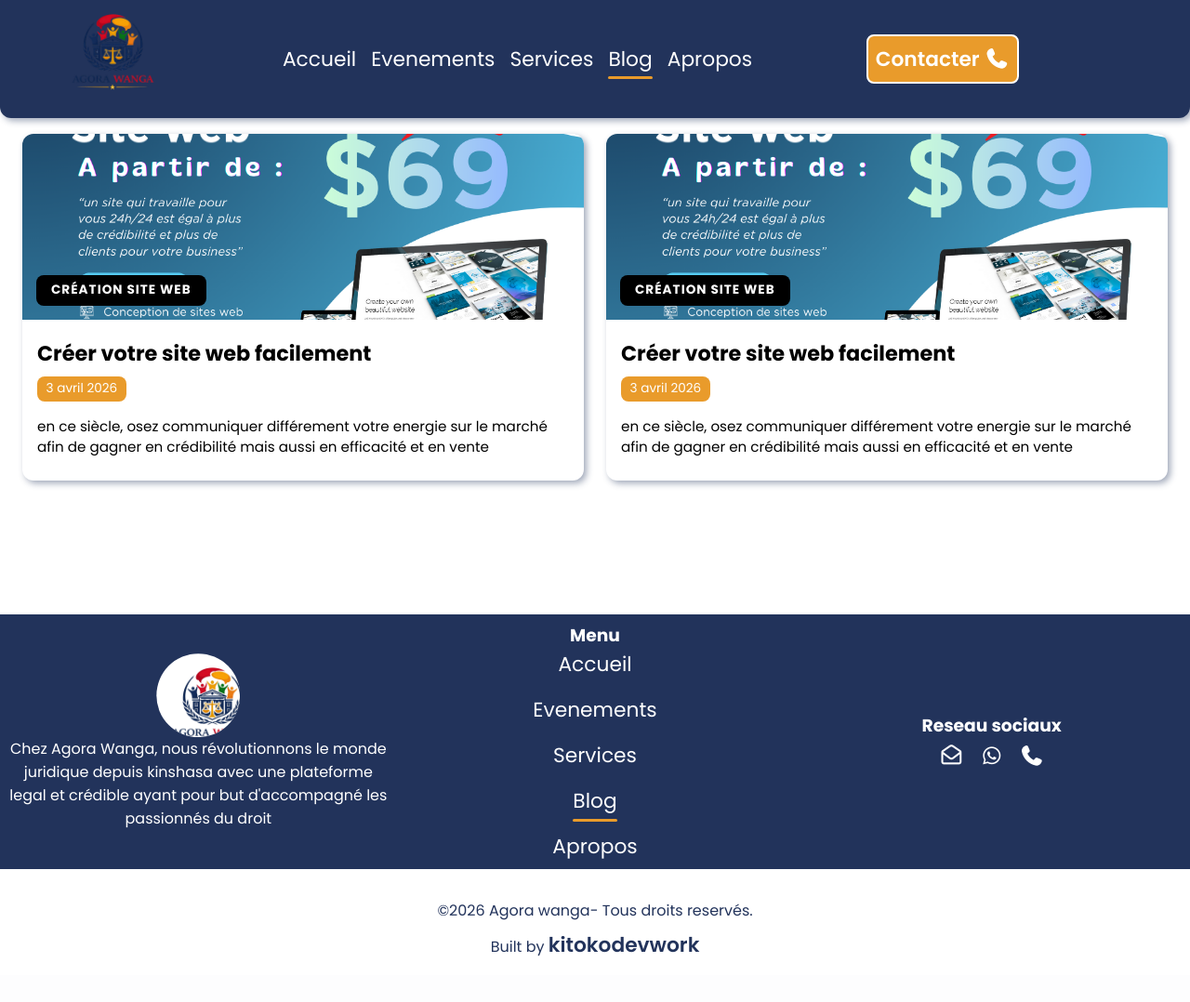
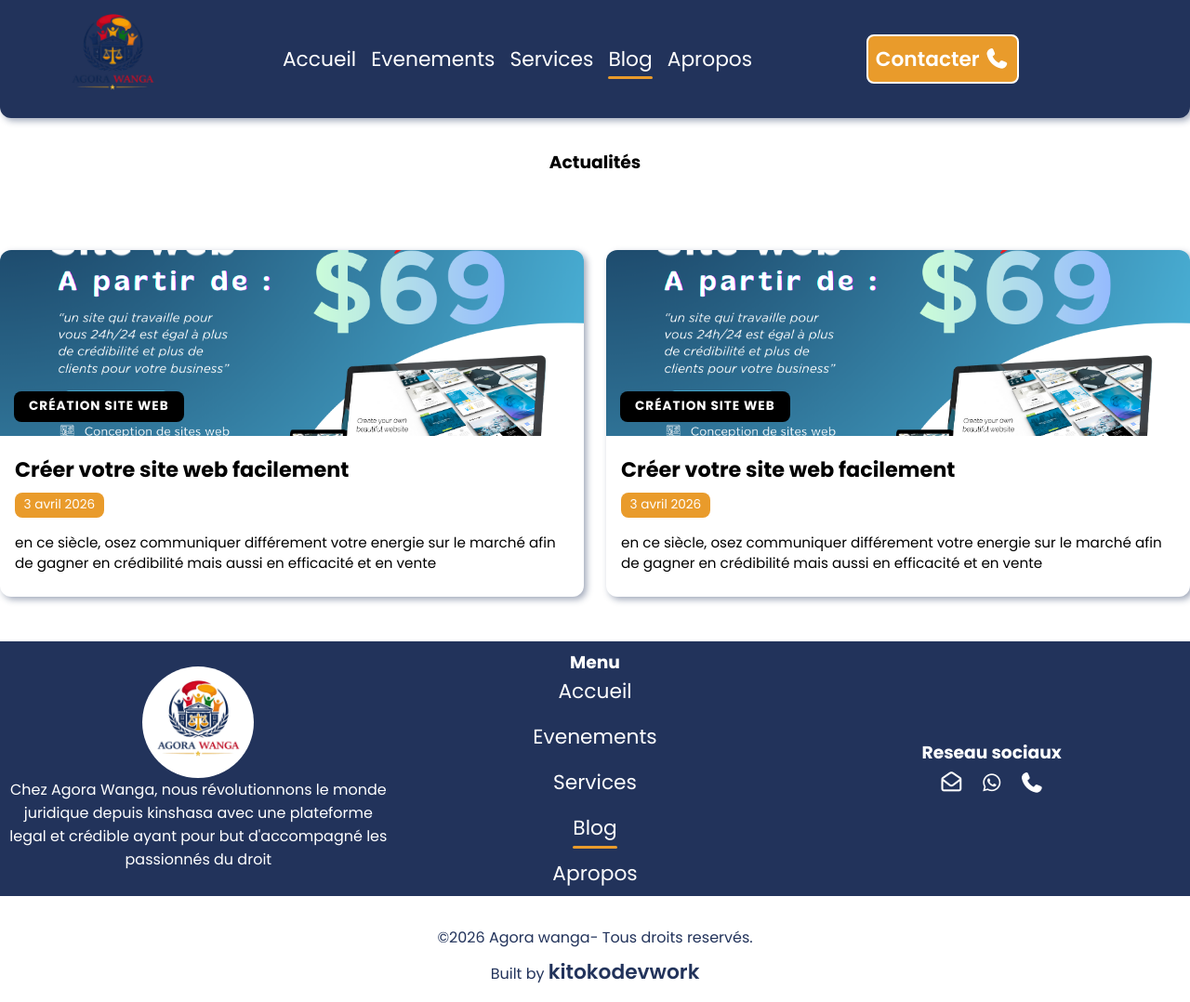
Before and after one commit to Virallium/AGORA_WANGA_APK, a Django app: page /Blog/ in a window 1280 px wide. Shown: the whole page at 93% size. Before the commit the page ends 1029 px from the top, so only its background shows below. Run offline with Django 5.2, Linux system fonts and the light colour scheme; data comes from the database, SQL or seed files in the repository; parts of the project's set-up code (start-up, migrations or seed data) failed here and were passed over; some libraries are stand-ins or nearby versions.

Commit message:
modification design

```diff
--- a/static/style/media.css
+++ b/static/style/media.css
@@ -44,7 +44,7 @@
         display:none;
     }
     nav ul li{
-        margin:2rem 0;
+        margin:3rem 0;
     }
     .activemenu{
         transition:all .9S ease;
--- a/static/style/style.css
+++ b/static/style/style.css
@@ -188,7 +188,7 @@
     background:linear-gradient(to bottom,rgba(0,0,0,0.4),rgba(0,0,0,0.4)), url('../photos/swiperslide1.jpg');
     padding:2rem 1rem;
     width:100%;
-    height:600px;
+    height:100vh;
     display:flex;
     justify-content:center;
     flex-direction: column;
@@ -201,7 +201,7 @@
     background:linear-gradient(to bottom,rgba(0,0,0,0.4),rgba(0,0,0,0.4)), url('../photos/swiperslide2.jpg');
     padding:2rem 1rem;
     width:100%;
-    height:600px;
+    height:100vh;
     display:flex;
     justify-content:center;
     flex-direction: column;
@@ -524,6 +524,7 @@
     flex-direction:column;
     margin: 2rem 0;
     gap:1rem;
+    padding:8rem 0 0 0;
 }
 .services h2, .services h3{
     text-align:center;
@@ -580,10 +581,17 @@
     text-align:center;
 }
 .footer-top .box .logo{
-    background: var(--bg-color);
-   clip-path: circle(50% at center center);
-   height:90px;
-   width:90px;
+    background:var(--bg-color);
+    width: clamp(80px, 20vw, 120px);
+    height:auto;
+    border-radius:var(--border-rad-circle);
+    -webkit-border-radius:var(--border-rad-circle);
+    -moz-border-radius:var(--border-rad-circle);
+    -ms-border-radius:var(--border-rad-circle);
+    -o-border-radius:var(--border-rad-circle);
+    display:flex;
+    justify-content: center;
+    align-items: center;
 }
 .footer-top p{
     color:var(--h-color);
@@ -639,10 +647,11 @@
 }
 
 /*evenements*/
-.evenementcontainer h2{
+.evenementcontainer h1{
     text-align:center;
-    font-size:clamp(1.2rem,4vw,2rem);
     margin-bottom: 2rem;
+    text-align:center;
+    padding:8rem 0 0 0;
 }
 .evenementcontainer {
     padding: 50px 10% ;
@@ -719,13 +728,16 @@
     color: #444;
 }
 /* --- SECTION ACTUALITÉS --- */
-
+.actualites h1{
+    padding: 8rem 0 0 0;
+    text-align: center;
+    margin: 2rem 0;
+}
 .actualites .boxs {
     display: grid;
     grid-template-columns: repeat(auto-fit, minmax(280px, 1fr));
     gap: 1.5rem;
-    padding: 7rem 1.5rem;
-    margin:2rem 0;
+    padding: 3rem 0;
 }
 
 .actualites .boxs .box {
--- a/templates/pages/Blog.html
+++ b/templates/pages/Blog.html
@@ -11,6 +11,7 @@
 {% block section %}
 
     <section class="actualites">
+        <h1>Actualités</h1>
         <div class="boxs">
             {% for actu in Actus  %}
                 <div class="box" data-aos="fade-down" data-aos-duration="4000">
--- a/templates/pages/Evenements.html
+++ b/templates/pages/Evenements.html
@@ -9,7 +9,7 @@
 {% endblock navlinks %}
 {% block section %}
     <div class="evenementcontainer">
-        <h2 data-aos="fade-up" data-aos-anchor-placement="bottom-center">Evenements</h2>
+        <h1 data-aos="fade-up" data-aos-anchor-placement="bottom-center">Evenements</h1>
         <div class="boxs">
             {% for evenement in evenements  %}
                 <div class="box" data-aos="fade-down" data-aos-duration="4000">
```
Also changed, not shown: 2 other files.
